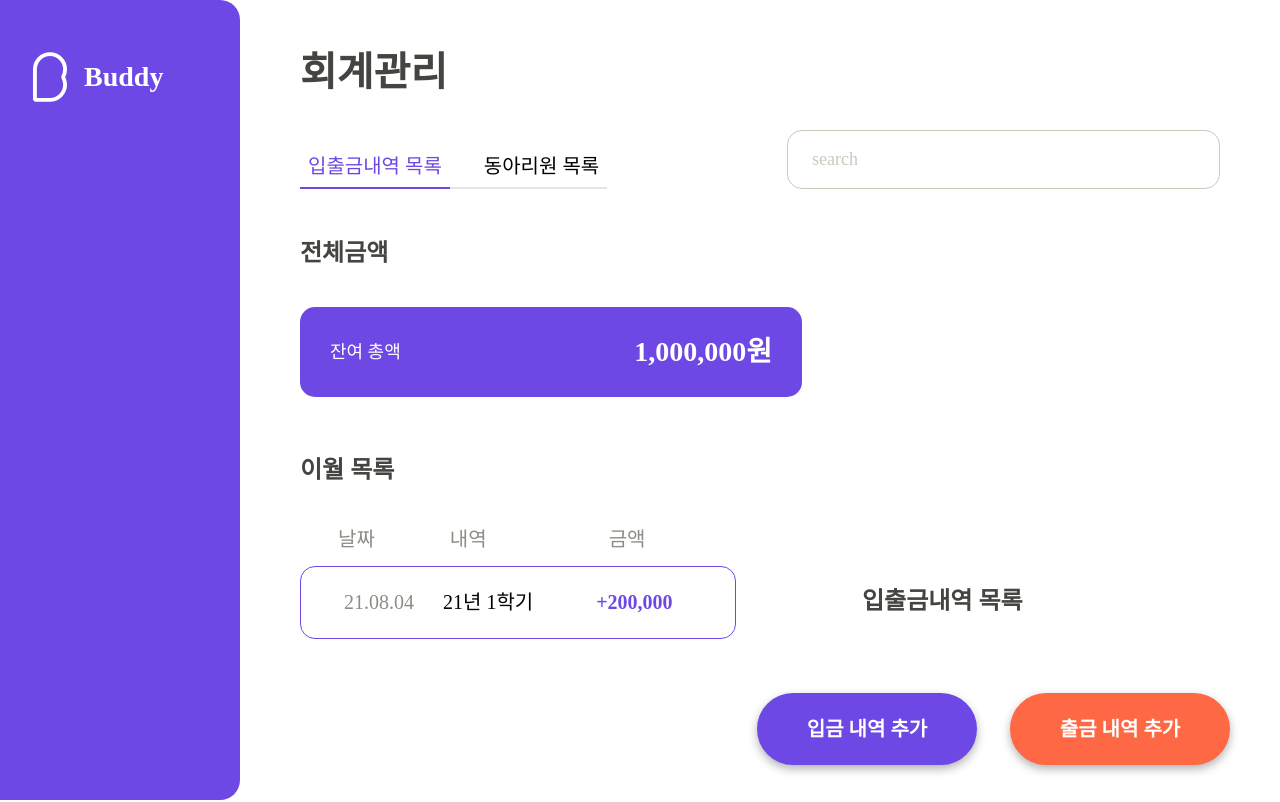
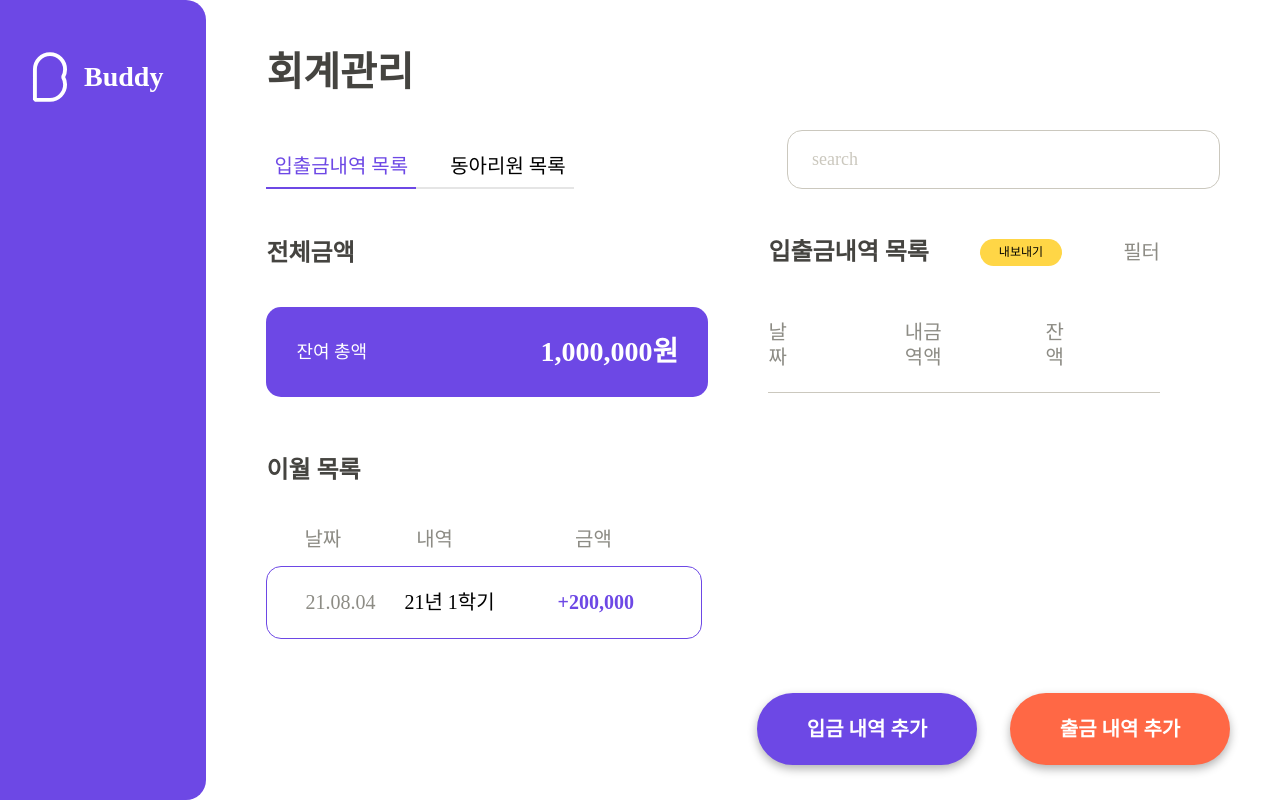
Before and after one commit to kmu-kcc/buddy-frontend, a React (Create React App) app: page /fee/account in a window 1280 px wide. Shown: the top 802 px of the page. Built offline with nearby package versions, Linux system fonts and the light colour scheme; a web font is replaced by a local one.

Commit message:
first fee/account-page draft

```diff
--- a/src/pages/fee/Account.tsx
+++ b/src/pages/fee/Account.tsx
@@ -15,18 +15,8 @@ const comma = (num: number) =>{
   return num.toString().replace(/\B(?<!\.\d*)(?=(\d{3})+(?!\d))/g, ',');
 };
 
-const FloatButton = styled(Button)<PositionProps>`
-  ${position}
-  width: 220px;
-  height: 72px;
-  position: fixed;
-  bottom: 35px;
-  font-size: 20px;
-  box-shadow: 0px 4px 10px rgba(0, 0, 0, 0.3);
-`;
-
 const FullBudget = styled.div<{Budget: number;}>`
-  width: 442px;
+  width: 382px;
   height: 90px;
   background: #6D48E5;
   border-radius: 15px;
@@ -51,10 +41,37 @@ const CarriedBudgetStyles = styled.div`
   border: 1px solid #6D48E5;
   border-radius: 15px;
   padding-right: 38px;
-  padding-left: 43px;
+  padding-left: 38px;
   display: flex;
   align-items: center;
   margin-top: 14px;
+`;
+
+const Filter = styled.div<{FilterClicked: boolean;}>`
+  font-weight: 500;
+  font-size: 20px;
+  line-height: 25px;
+  color: #8D8C85;
+  cursor: pointer;
+  right: 0;
+  &::after{
+    display: ${({FilterClicked}) => FilterClicked ? 'none': 'block'};
+    border: 1px solid #6D48E5;
+    width: 100px;
+    height: 100px;
+    background: #000000;
+    z-index: 10;
+  }
+`;
+
+const FloatButton = styled(Button)<PositionProps>`
+  ${position}
+  width: 220px;
+  height: 72px;
+  position: fixed;
+  bottom: 35px;
+  font-size: 20px;
+  box-shadow: 0px 4px 10px rgba(0, 0, 0, 0.3);
 `;
 
 const CarriedBudget = (CarriedProps: CarriedProps) => {
@@ -68,14 +85,30 @@ const CarriedBudget = (CarriedProps: CarriedProps) => {
   );
 };
 
+const Line = styled.div`
+  box-sizing: border-box;
+  width: 100%;
+  height: 1px;
+  background-color: #CBC8BE;
+  margin-top: 22px;
+`;
+
 export const Account = () => {
   const [InputTextValue, setInputTextValue] = useState('');
+  const [FilterClicked, setFilterClick] = useState(false);
+  const [ExportClicked, setExportClick] = useState(false);
   const handleInputChange = useCallback((event: React.ChangeEvent<HTMLInputElement>) => {
     setInputTextValue(event.target.value);
   }, [setInputTextValue]);
+  const handleFilterClick = useCallback(() => {
+    setFilterClick(!FilterClicked);
+  }, [FilterClicked, setFilterClick]);
+  const handleExportClick = useCallback(() => {
+    setExportClick(!ExportClicked);
+  }, [ExportClicked, setExportClick]);
 
   return (
-    <Box width='100%' py='48px' px='60px' >
+    <Box width='100%' py='48px' px='60px'>
       <Box isBlock>
         <Text color='#454440' fontSize='40px' fontWeight={700} lineHeight='50px'>회계관리</Text>
         <Box isFlex width='100%' mt='32px' alignItems='flex-end' justifyContent='space-between'>
@@ -83,7 +116,8 @@ export const Account = () => {
           <SearchInput onChange={handleInputChange} value={InputTextValue} placeholder='search' />
         </Box>
       </Box>
-      <Box isInlineBlock>
+      <Box isFlex flexDirection='row'>
+        <Box flexBasis='34%'>
           <Box isFlex mt='49px' mb='39px'>
             <Text color='#454440' fontSize='24px' fontWeight={700} lineHeight='30.05px'>전체금액</Text>
           </Box>
@@ -99,14 +133,37 @@ export const Account = () => {
             <Text color='#8D8C85' fontSize='20px' fontWeight={500} lineHeight='25px' mr='122px'>내역</Text>
             <Text color='#8D8C85' fontSize='20px' fontWeight={500} lineHeight='25px' mr='49px'>금액</Text>
           </Box>
+          <Box>
             <CarriedBudget date={CarriedData.date} semester={CarriedData.semester} fee={CarriedData.fee} />
           </Box>
-      <Box isInlineBlock py='48px' px='60px'>
-        <Text color='#454440' fontSize='24px' fontWeight='bold' lineHeight='30px'>입출금내역 목록</Text>
+        </Box>
+        <Box flexBasis='66%' py='48px' px='60px'>
+          <Box isFlex alignItems='center' justifyContent='space-between'>
+            <Box isFlex alignItems='center' justifyContent='space-between'>
+              <Text color='#454440' fontSize='24px' fontWeight='bold' lineHeight='30px' mr='51px'>입출금내역 목록</Text>
+              <Button background='#FFD646' width='82px' height='27px'
+                fontSize='12px' fontWeight={500} lineHeight='15px' borderColor='#FFD646'
+                color='#000000' border='none' px='18.5px' py='6px' onClick={handleExportClick}>내보내기
+              </Button>
+            </Box>
+            <Filter FilterClicked={FilterClicked} onClick={handleFilterClick}>필터</Filter>
+          </Box>
+          <Box isFlex mt='53px' justifyContent='space-between'>
+            <Box isFlex justifyContent='space-between'>
+              <Text color='#8D8C85' fontSize='20px' fontWeight={500} lineHeight='25px' mr='118px'>날짜</Text>
+              <Text color='#8D8C85' fontSize='20px' fontWeight={500} lineHeight='25px'>내역</Text>
+            </Box>
+            <Box isFlex justifyContent='space-between'>
+              <Text color='#8D8C85' fontSize='20px' fontWeight={500} lineHeight='25px' mr='104px'>금액</Text>
+              <Text color='#8D8C85' fontSize='20px' fontWeight={500} lineHeight='25px' mr='96px'>잔액</Text>
+            </Box>
+          </Box>
+          <Line />
         </Box>
         <Box isFlex alignItems='flex-end' justifyContent='space-between' right='50px'>
           <FloatButton right='303px'>입금 내역 추가</FloatButton>
-        <FloatButton right='50px' background='#FF6845' border='2px solid #FF6845'>출금 내역 추가</FloatButton>
+          <FloatButton right='50px' background='#FF6845' border='none'>출금 내역 추가</FloatButton>
+        </Box>
       </Box>
     </Box>
   );
```
Lines whose indentation alone changed are shown as unchanged.
